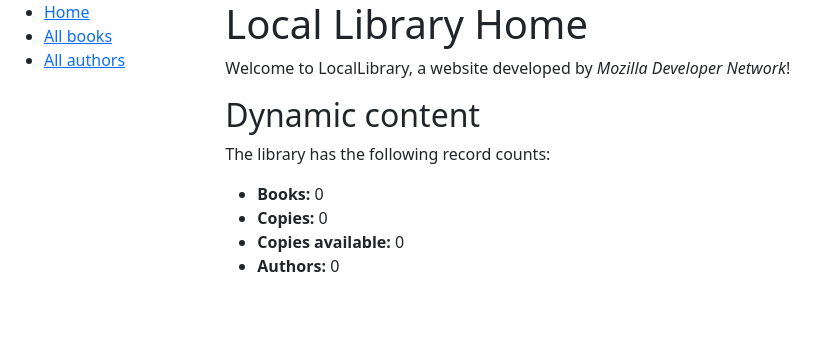
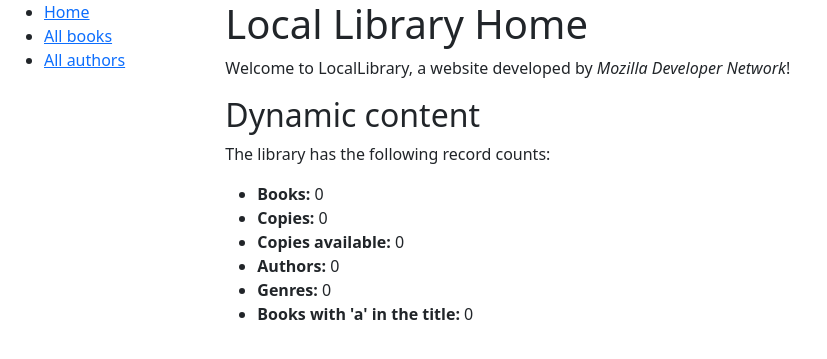
Before and after one commit to noradazaperez/psi, a Django app: page /catalog/ in a window 1280 px wide. Shown: the top 359 px of the page, without its empty margins (0-827 px from the left). Run offline with Django 5.2, Linux system fonts and the light colour scheme; data that the repository does not hold is empty.

Commit message:
Terminar (sin probar) ejercicios parte 5. Instalar dependencias en local

```diff
--- a/P1/locallibrary/catalog/templates/index.html
+++ b/P1/locallibrary/catalog/templates/index.html
@@ -17,5 +17,7 @@
     <li><strong>Copies:</strong> {{ num_instances }}</li>
     <li><strong>Copies available:</strong> {{ num_instances_available }}</li>
     <li><strong>Authors:</strong> {{ num_authors }}</li>
+    <li><strong>Genres:</strong> {{ num_genres }}</li>
+    <li><strong>Books with 'a' in the title:</strong> {{ num_books_word }}</li>
   </ul>
 {% endblock %}
--- a/P1/locallibrary/catalog/views.py
+++ b/P1/locallibrary/catalog/views.py
@@ -21,6 +21,7 @@ def index(request):
 
     context = {
         'num_books': num_books,
+        'num_books_word': num_books_word,
         'num_instances': num_instances,
         'num_instances_available': num_instances_available,
         'num_authors': num_authors,
```
Also changed, not shown: README.md.
